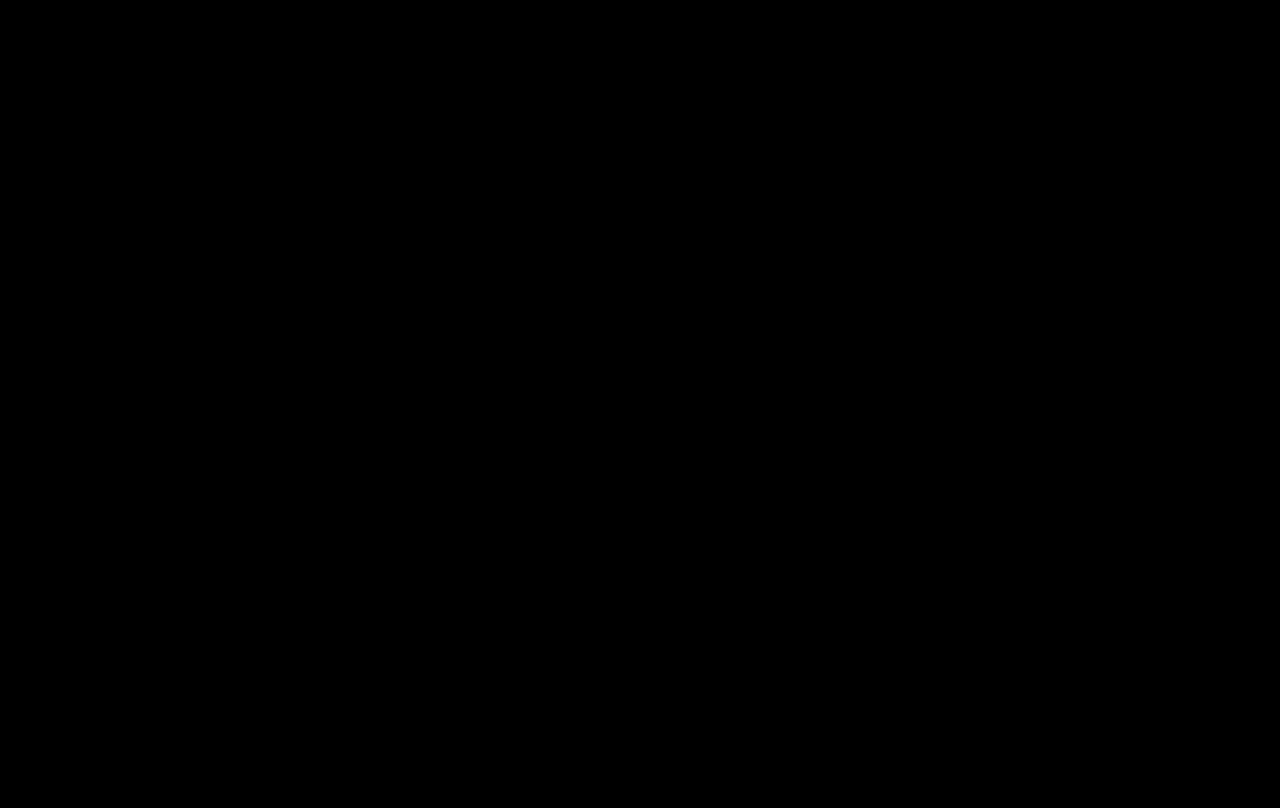
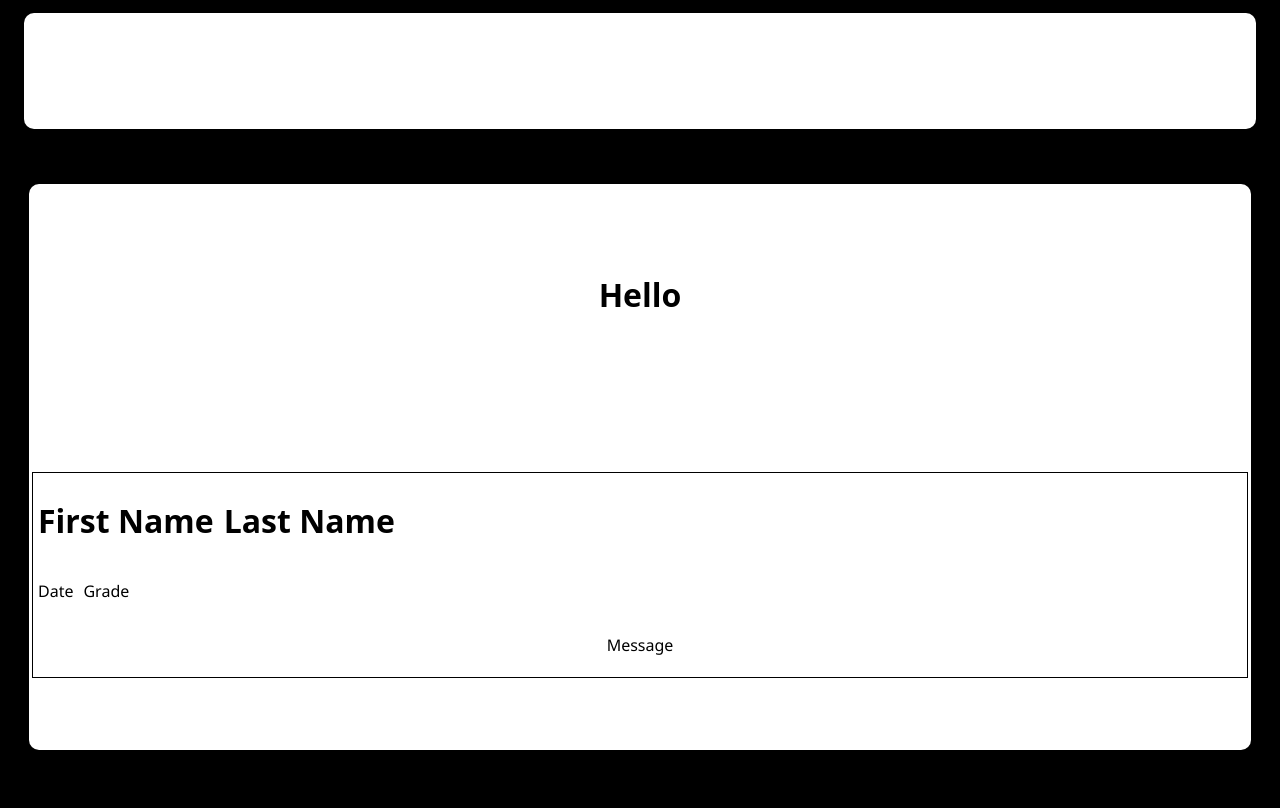
Before and after one commit to fen-here/Student-Hub---php-admin-SCHOOL, a PHP site: page /User/student/dashboard.php in a window 1280 px wide. Before the commit the page is empty. Run offline with PHP 8.4, Linux system fonts and the light colour scheme; tables that the repository leaves empty or names only in its code hold one stand-in row (values such as "Sample post"); data that the repository does not hold is empty.

Commit message:
Student Dashboard development started, global posts being made

```diff
--- a/User/student/dashboard.php
+++ b/User/student/dashboard.php
@@ -1,3 +1,20 @@
+<?php
+session_start();
+include __DIR__ . '/../../src/db.php';
+
+if(isset($_SESSION['email'])){
+    $email = $_SESSION['email'];
+
+    $email = mysqli_real_escape_string($conn, $email);
+
+    $query = mysqli_query($conn, "SELECT * FROM `students` WHERE email='$email'");
+
+    while($row = mysqli_fetch_array($query)){
+        $result = $row['firstName'].' '.$row['lastName'];
+    }
+}
+?>
+
 <!DOCTYPE html>
 <html lang="en">
 <head>
@@ -7,6 +24,29 @@
     <link rel="stylesheet" href="../../src/style.css">
 </head>
 <body>
+    <header class="container-header">
+
+    </header>
+    <div class="container-lg">
+        <div class="profile">
+            <h1>Hello <?php echo $result;?></h1>
+        </div>
+        <div class="global_posts">
+            <div class="post">
+                <div>
+                    <div class="person">
+                        <h1 class="fname">First Name</h1>
+                        <h1 class="lname">Last Name</h1>
+                    </div>
+                    <div class="person">
+                        <p class=timestamp>Date</p>
+                        <p class="grade">Grade</p>
+                    </div>
+                </div>
+                <p class="message">Message</p>
+            </div>
+        </div>
+    </div>
 
 </body>
 </html>
--- a/src/style.css
+++ b/src/style.css
@@ -6,7 +6,17 @@ body {
 
 }
 
+.person{
+    display: flex;
+    gap: 10px;
+}
 
+.post {
+    display: grid;
+    border: solid, black, 1px;
+    margin: 5px auto;
+    padding:5px;
+}
 p {
     font-family: 'Segoe UI', Tahoma, Geneva, Verdana, sans-serif;
 }
```
